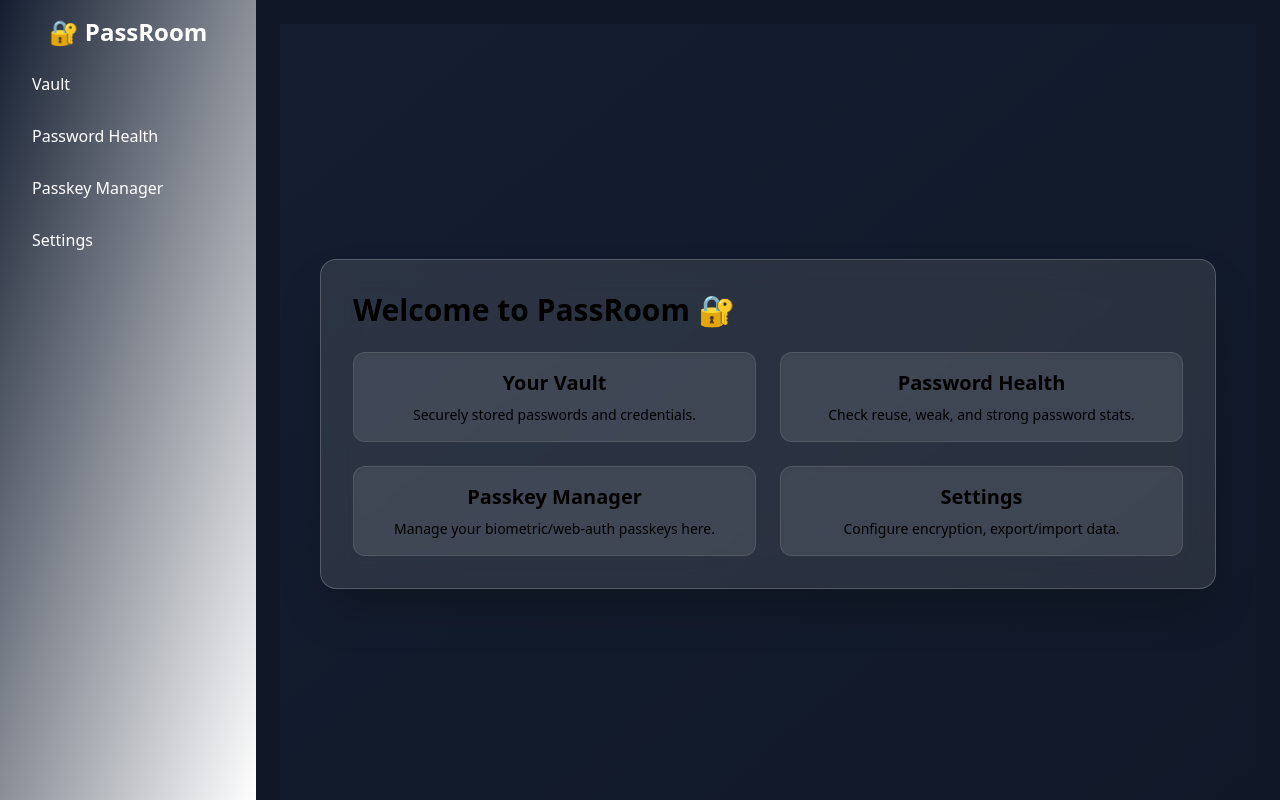
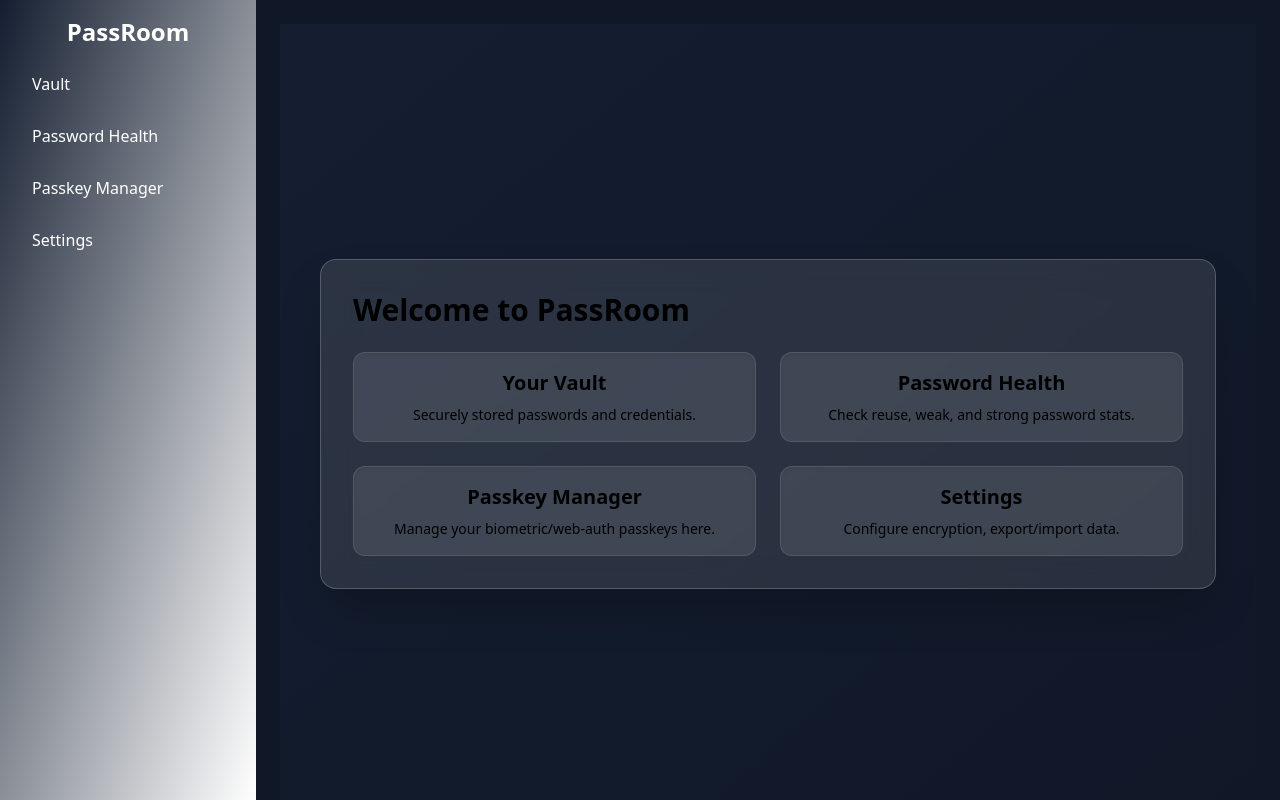
Before and after one commit to Prajwal-Tiwari/PassRoom, a React (Vite) app in the folder dashboard/: page / in a window 1280 px wide. Built offline with nearby package versions, Linux system fonts and the light colour scheme.

Commit message:
Just changing some texts

```diff
--- a/dashboard/src/component/Main.jsx
+++ b/dashboard/src/component/Main.jsx
@@ -11,7 +11,7 @@ export default function Main() {
         className="w-full max-w-4xl rounded-2xl p-8 backdrop-blur-lg bg-white/10 shadow-2xl border border-white/20"
       >
         <h1 className="text-3xl font-semibold text-black mb-6">
-          Welcome to PassRoom 🔐
+          Welcome to PassRoom
         </h1>
 
         <div className="grid grid-cols-1 md:grid-cols-2 gap-6">
--- a/dashboard/src/component/PasswordManager.jsx
+++ b/dashboard/src/component/PasswordManager.jsx
@@ -1,7 +1,7 @@
 export default function PasskeyManager() {
   return (
     <div>
-      <h2 className="text-2xl font-semibold mb-4">🔑 Passkey Manager</h2>
+      <h2 className="text-2xl font-semibold mb-4">Passkey Manager</h2>
       <p>Manage your biometric/web-authentication passkeys here.</p>
     </div>
   );
--- a/dashboard/src/component/Sidebar.jsx
+++ b/dashboard/src/component/Sidebar.jsx
@@ -10,7 +10,7 @@ const navItems = [
 export default function Sidebar() {
   return (
     <aside className="w-64 bg-gradient-to-br from-[#141E30] to-[#243B55-] text-black shadow-lg p-4 text-white space-y-6">
-      <h1 className="text-2xl font-bold text-center mb-4">🔐 PassRoom</h1>
+      <h1 className="text-2xl font-bold text-center mb-4"> PassRoom</h1>
       <nav className="space-y-3">
         {navItems.map((item) => (
           <NavLink
--- a/dashboard/src/component/Vault.jsx
+++ b/dashboard/src/component/Vault.jsx
@@ -56,7 +56,7 @@ export default function Vault() {
 
   return (
     <div className="p-6">
-      <h2 className="text-2xl font-semibold mb-4">🔐 Your Vault</h2>
+      <h2 className="text-2xl font-semibold mb-4"> Your Vault</h2>
 
       <form onSubmit={handleSubmit} className="space-y-4 mb-8">
         <input
@@ -94,7 +94,7 @@ export default function Vault() {
         </button>
       </form>
 
-      <h3 className="text-xl font-semibold mb-2">🗂 Stored Credentials:</h3>
+      <h3 className="text-xl font-semibold mb-2"> Stored Credentials:</h3>
       <div className="space-y-4">
         {credentials.map((cred) => (
           <div
@@ -103,7 +103,7 @@ export default function Vault() {
             onClick={() => togglePassword(cred._id)}
           >
             <p className="text-lg font-semibold text-blue-800">
-              🔐 Website: {cred.website}
+               Website: {cred.website}
             </p>
             <p>
               <strong>Username:</strong> {cred.username}
```
